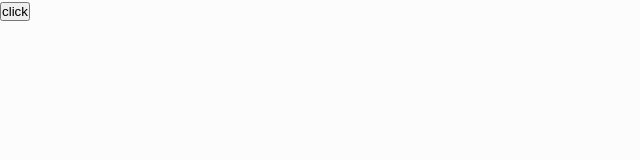
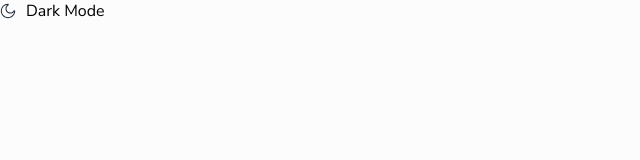
Before and after one commit to aplaraujo/rest-countries-with-theme-switcher-challenge, an Angular app: page / in a window 1280 px wide. Shown: the top 160 px of the page, without its empty margins (0-640 px from the left). Built offline with nearby package versions, Linux system fonts and the light colour scheme.

Commit message:
Implementação do modo escuro

```diff
--- a/src/app/theme-switcher/theme-switcher.html
+++ b/src/app/theme-switcher/theme-switcher.html
@@ -1 +1,5 @@
-<button type="button">click</button>
+@if(darkMode()) {
+    <button (click)="toggle()" class="dark-mode-button"><img src="moon-svgrepo-com (1).svg" alt="Moon">Dark Mode</button>
+} @else {
+    <button (click)="toggle()" class="light-mode-button"><img src="moon-svgrepo-com.svg" alt="Moon">Dark Mode</button>
+}
--- a/src/app/theme-switcher/theme-switcher.scss
+++ b/src/app/theme-switcher/theme-switcher.scss
@@ -0,0 +1,20 @@
+button {
+    background: none;
+    border: none;
+    display: flex;
+    justify-content: space-between;
+    align-items: center;
+    cursor: pointer;
+    font-size: 1rem;
+    font-family: "Nunito Sans", sans-serif;
+}
+
+img {
+    width: 1rem;
+    height: 1rem;
+    margin-right: 10px;
+}
+
+.dark-mode-button {
+    color: #FCFCFC;
+}
```
Also changed, not shown: public/moon-svgrepo-com (1).svg (added), public/moon-svgrepo-com.svg (added).
